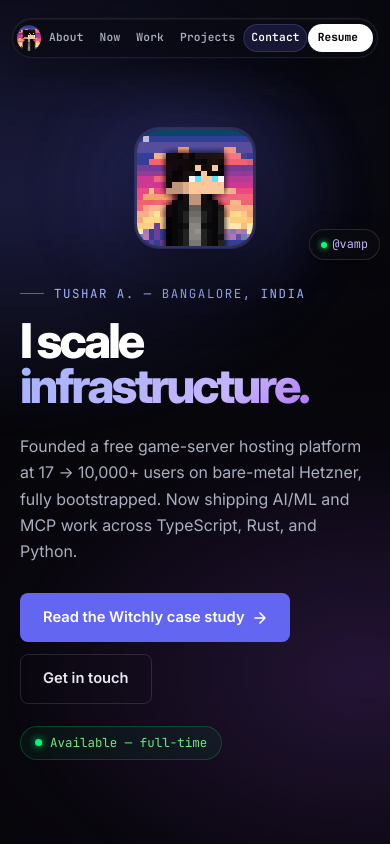
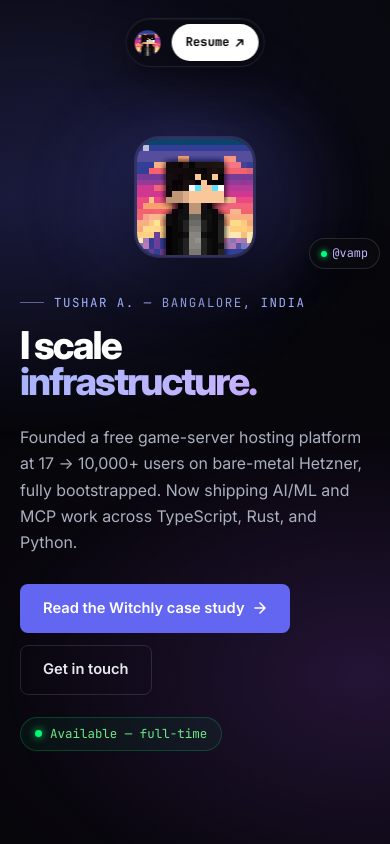
Before and after one commit to Vamp6969/Portfolio, an Astro site: page / in a window 390 px wide. Shown: the top 844 px of the page. Built offline with nearby package versions, Linux system fonts and the light colour scheme; Astro itself is replaced by a stand-in of ours.

Commit message:
Mobile audit + Code Debug Env live link
Nav (the messy-on-phone fix):
- On screens ≤760px the pill collapses to just [avatar | Resume CTA].
  Anchor items hidden — users scroll the single-page on mobile naturally,
  and the cramped pill + dancing indicator are gone.
- Indicator JS hardened: detects display:none / zero-width items and
  hides the indicator instead of shrinking it to a sliver.
- Items get flex-wrap:nowrap and flex-shrink:0 to prevent layout glitches.
- Pill respects iOS safe-area-inset-top (no notch collision in landscape).

Global mobile hardening (src/styles/global.css):
- Body explicitly font-size:16px; -webkit-text-size-adjust:100% (no iOS
  font-zoom on rotation).
- min-height:100dvh on body (better than 100vh on mobile Safari).
- -webkit-tap-highlight-color:transparent (no gray flash on tap).
- touch-action:manipulation on all interactive elements (kills 300ms
  tap delay).
- overflow-wrap:anywhere on text containers — long emails / URLs wrap
  instead of pushing the page wider than the viewport.

Component-level:
- Hero name: clamp min reduced to 2.4rem so 'I scale infrastructure.'
  fits on 320px screens without overflow. Letter-spacing tightened to
  -2px at small sizes. overflow-wrap added.
- Contact rows: 100px label column → minmax(80px, auto). Min-height 44px
  for touch comfort. Value gets overflow-wrap + word-break + min-width:0
  so long values like 'tushar@tushar-a.dev' don't push out of the row.
- /witchly + /resume: PDF embed shrinks to 70vh / 420px min-height on
  ≤540px (was 600px which dwarfed phone screens).

Content:
- Code Debug Env now links to its HF Space:
  https://huggingface.co/spaces/Vamppog/code-debug-env

```diff
--- a/src/components/ContactSection.astro
+++ b/src/components/ContactSection.astro
@@ -156,9 +156,10 @@ const contacts: Contact[] = [
 
   .contact-row {
     display: grid;
-    grid-template-columns: 100px 1fr 14px;
+    grid-template-columns: minmax(80px, auto) 1fr 14px;
     gap: 14px;
     align-items: center;
+    min-height: 44px;
     padding: 12px 14px;
     border-radius: 8px;
     transition: background 0.2s var(--ease);
@@ -178,6 +179,10 @@ const contacts: Contact[] = [
     color: var(--text-strong);
     font-size: 0.92rem;
     font-weight: 500;
+    overflow-wrap: anywhere;
+    word-break: break-word;
+    text-align: right;
+    min-width: 0;
   }
 
   .contact-arrow {
--- a/src/components/Hero.astro
+++ b/src/components/Hero.astro
@@ -138,12 +138,13 @@ import avatar from '../assets/avatar.png';
   }
 
   .hero-name {
-    font-size: clamp(3rem, 7vw, 5.5rem);
+    font-size: clamp(2.4rem, 7vw, 5.5rem);
     font-weight: 800;
-    letter-spacing: -3px;
+    letter-spacing: -2px;
     line-height: 0.95;
     color: var(--text-strong);
     margin-bottom: 24px;
+    overflow-wrap: anywhere;
   }
 
   .hero-name span {
--- a/src/components/Nav.astro
+++ b/src/components/Nav.astro
@@ -55,10 +55,12 @@ const items = [
 <style>
   .pill-nav {
     position: fixed;
-    top: 18px;
+    top: max(18px, env(safe-area-inset-top, 0px));
     left: 50%;
     transform: translateX(-50%);
     z-index: 100;
+    /* don't run off the viewport on narrow screens */
+    max-width: calc(100vw - 16px);
     display: flex;
     align-items: center;
     gap: 4px;
@@ -118,6 +120,11 @@ const items = [
     display: flex;
     align-items: center;
     gap: 0;
+    flex-wrap: nowrap;
+  }
+
+  .pill-items > li {
+    flex-shrink: 0;
   }
 
   .pill-indicator {
@@ -154,7 +161,8 @@ const items = [
     z-index: 1;
     display: inline-flex;
     align-items: center;
-    padding: 7px 12px;
+    padding: 9px 12px;
+    min-height: 32px;
     color: var(--muted);
     font-size: 0.78rem;
     font-weight: 500;
@@ -175,7 +183,8 @@ const items = [
     display: inline-flex;
     align-items: center;
     gap: 5px;
-    padding: 7px 14px;
+    padding: 9px 14px;
+    min-height: 32px;
     background: var(--text-strong);
     color: var(--bg) !important;
     font-size: 0.78rem;
@@ -188,33 +197,15 @@ const items = [
     transform: translateY(-1px);
   }
 
-  @media (max-width: 720px) {
+  @media (max-width: 760px) {
     .pill-nav {
-      gap: 2px;
+      gap: 8px;
       padding: 5px;
-      max-width: calc(100vw - 24px);
-    }
-    .pill-divider:first-of-type { display: none; }
-    .pill-item { padding: 6px 9px; font-size: 0.72rem; }
-    .pill-cta { padding: 6px 11px; font-size: 0.72rem; }
-  }
-
-  @media (max-width: 540px) {
-    .pill-nav {
-      gap: 0;
-      padding: 4px;
     }
     .pill-divider { display: none; }
-    .pill-item { padding: 6px 8px; font-size: 0.7rem; }
-    .pill-cta { padding: 5px 10px; font-size: 0.7rem; }
-    .pill-brand { width: 30px; height: 30px; }
-  }
-
-  @media (max-width: 380px) {
-    .pill-item[data-section='now'],
-    .pill-item[data-section='experience'] {
-      display: none;
-    }
+    .pill-items { display: none; }
+    .pill-brand { width: 32px; height: 32px; }
+    .pill-cta { padding: 9px 14px; font-size: 0.76rem; }
   }
 </style>
 
@@ -240,15 +231,21 @@ const items = [
     window.addEventListener('scroll', onScroll, { passive: true });
   }
 
-  // Sliding indicator
+  // Sliding indicator. Hide if the list is itself hidden (mobile) or the
+  // target item is display:none, so the indicator never sits on nothing.
   const moveIndicatorTo = (el: HTMLElement | null) => {
     if (!itemList) return;
-    if (!el) {
+    const listVisible = itemList.offsetParent !== null && itemList.getBoundingClientRect().width > 0;
+    if (!el || !listVisible || el.offsetParent === null) {
       itemList.dataset.hasActive = 'false';
       return;
     }
     const listRect = itemList.getBoundingClientRect();
     const itemRect = el.getBoundingClientRect();
+    if (itemRect.width === 0) {
+      itemList.dataset.hasActive = 'false';
+      return;
+    }
     const x = itemRect.left - listRect.left;
     const w = itemRect.width;
     itemList.style.setProperty('--ind-x', `${x}px`);
--- a/src/content/projects/code-debug-env.mdx
+++ b/src/content/projects/code-debug-env.mdx
@@ -8,6 +8,7 @@ description: |
   credit scoring. Live on HuggingFace Spaces.
 tags: [openenv, python, rl, docker]
 links:
+  live: https://huggingface.co/spaces/Vamppog/code-debug-env
   repo: https://github.com/Vamp6969/code_debug_env
 featured: false
 ---
--- a/src/styles/global.css
+++ b/src/styles/global.css
@@ -50,6 +50,7 @@ body {
   color: var(--text);
   font-family: var(--font-sans);
   font-weight: 400;
+  font-size: 16px;
   line-height: 1.6;
   overflow-x: hidden;
   background-image:
@@ -58,7 +59,21 @@ body {
   background-attachment: fixed;
   -webkit-font-smoothing: antialiased;
   -moz-osx-font-smoothing: grayscale;
+  -webkit-tap-highlight-color: transparent;
+  text-size-adjust: 100%;
+  -webkit-text-size-adjust: 100%;
   min-height: 100vh;
+  min-height: 100dvh;
+}
+
+/* Long URLs and emails wrap instead of overflowing on narrow screens */
+p, li, a, span, dd {
+  overflow-wrap: anywhere;
+}
+
+/* Buttons and links: kill the 300ms tap delay; nicer mobile interaction */
+button, a, [role='button'], [role='menuitem'] {
+  touch-action: manipulation;
 }
 
 a {
```
Also changed, not shown: src/pages/resume.astro (+7 -6 lines), src/pages/witchly.astro (+7 -0 lines).
